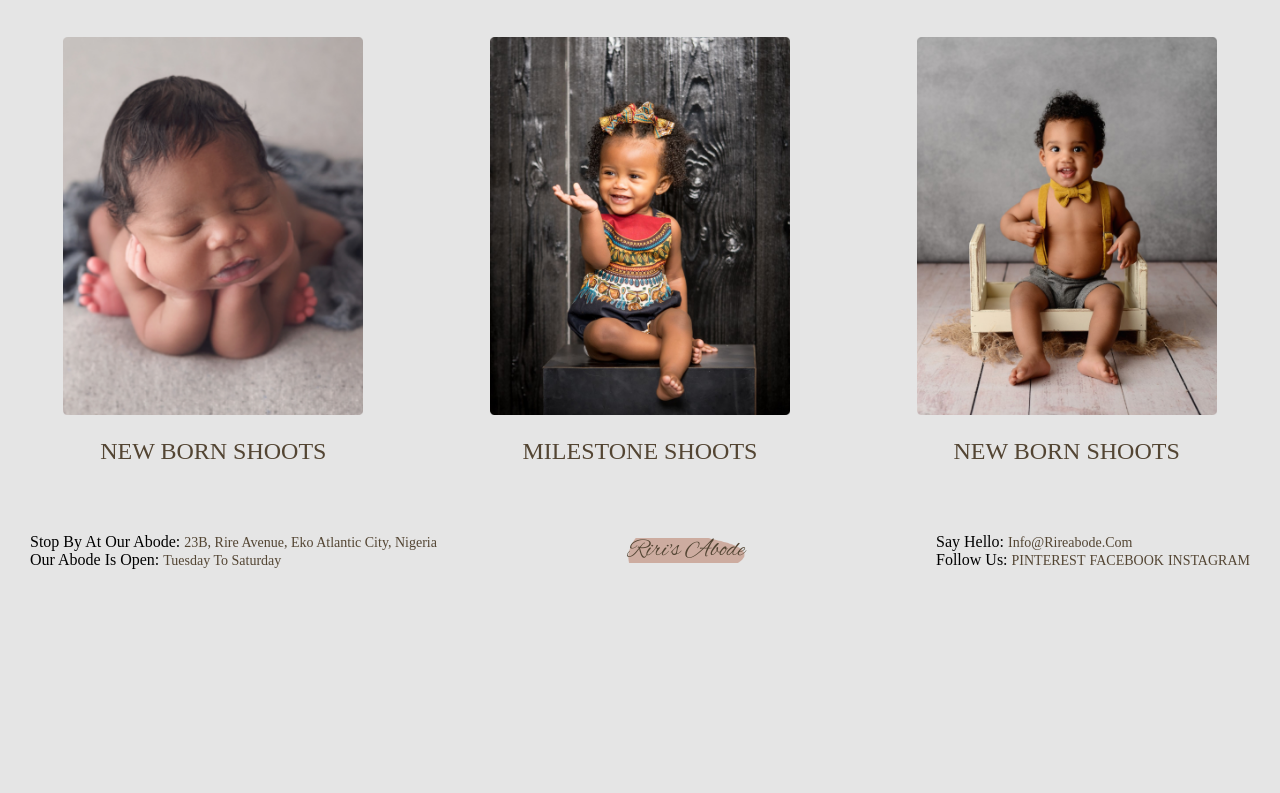
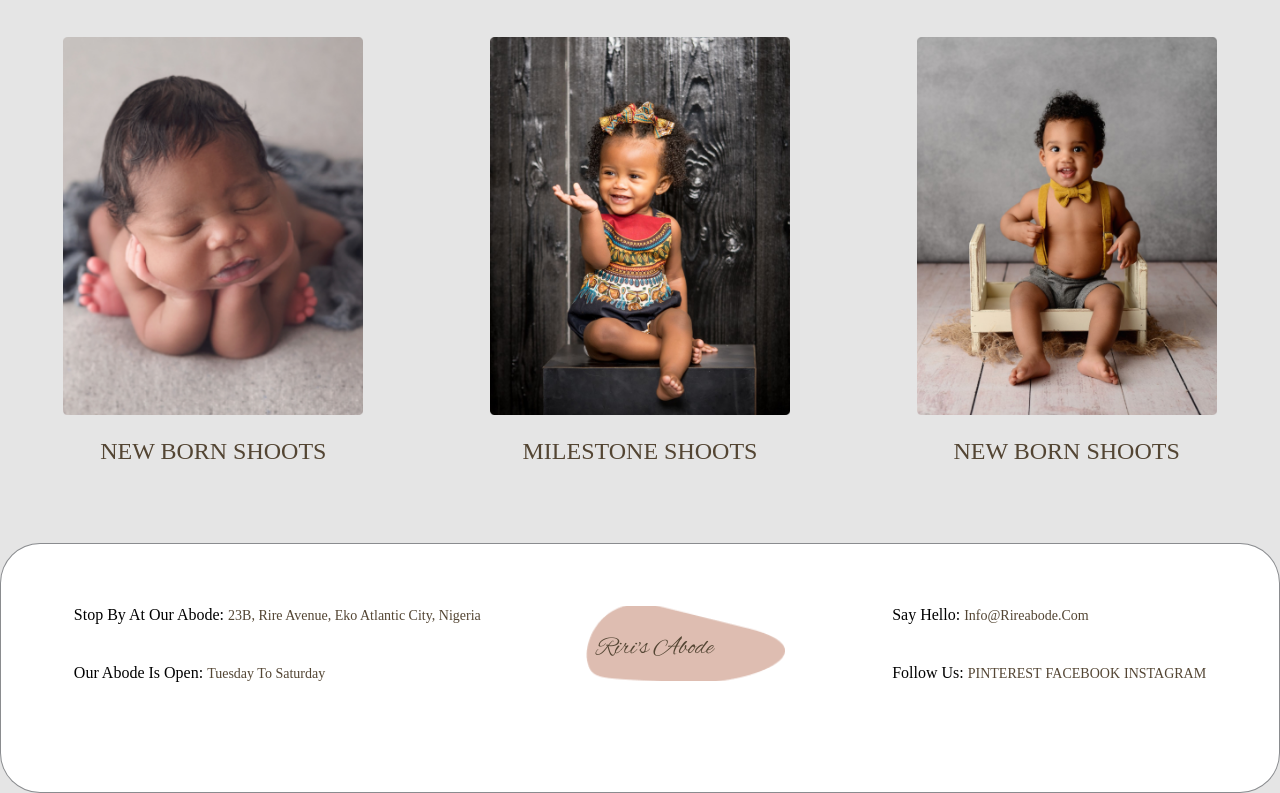
Before and after one commit to aalole/avengersOnePage, a plain HTML site: page index.html in a window 1280 px wide. Shown: the part 2211-3004 px from the top of the page. Before the commit the page ends 2810 px from the top, so only its background shows below. Drawn offline with Linux system fonts and the light colour scheme.

Commit message:
adjust responsiveness

```diff
--- a/index.html
+++ b/index.html
@@ -143,8 +143,6 @@
     </section>
   </main>
   <footer>
-
-
     <div class=" footer-nav-center">
       <a href="" class="logo">Riri's Abode</a>
     </div>
@@ -161,7 +159,7 @@
         </div>
       </div>
       <div class="nav-center">
-        <a href="" class="logo">Riri's Abode</a>
+        <a href="" class="logo hide">Riri's Abode</a>
       </div>
 
       <div class="foot footer-right">
--- a/styles/style.css
+++ b/styles/style.css
@@ -218,7 +218,7 @@ nav ul li a:hover {
 .top-1-text {
     position: relative;
     top: 83px;
-    left: 180px;
+    left: 140px;
 }
 
 .story-top-2 {
@@ -228,13 +228,13 @@ nav ul li a:hover {
 .top-2-text {
     position: relative;
     bottom: 220px;
-    left: 180px;
+    left: 150px;
 }
 
 .top-right-text {
     position: relative;
     top: 352px;
-    left: 180px;
+    left: 150px;
 }
 
 .stories img {
@@ -356,12 +356,32 @@ nav ul li a:hover {
 }
 
 /* footer mobile */
+footer {
+    height: 250px;
+    background-color: #fff;
+    margin-top: 40px;
+    padding-top: 10px;
+    border: 1px solid rgba(22, 27, 32, 0.5);
+    border-radius: 40px;
+  }
+
+  .footer {
+    display: flex;
+    justify-content: space-around;
+    align-items: center;
+    max-width: 1300px;
+
+    margin: 0 auto;
+    height: 180px;
+    padding: 0 20px;
+  }
 .footer-nav-center{
     max-width: 160px;
     margin: 0 auto;
     text-align: center;
     height: 60px;
     padding-bottom: 20px;
+    padding-top: 20px;
 }
 .footer-nav-center a{
     text-decoration: none;
@@ -370,16 +390,11 @@ nav ul li a:hover {
 .footer-center .logo{
     text-transform: capitalize;
 }
-.footer{
-    padding: 30px;
-    display: flex;
-    justify-content: space-between;
-    align-items: center
-}
 .footer p{
     font-size: 16px;
     color: #000;
     text-transform: capitalize;
+    padding: 20px 0;
 }
 .footer span{
     font-size: 14px;
@@ -392,14 +407,15 @@ nav ul li a:hover {
 .logo{
     text-decoration: none
 }
-.nav-center{
-    /* display: none; */
-}
+
 .footer-nav-center{
     background: url("./../images/logo-bcg.png");
     background-size: cover;
     background-position: center;
     background-repeat: no-repeat;
+}
+.hide{
+    display: none
 }
 
 /* footer pc */
@@ -407,4 +423,12 @@ nav ul li a:hover {
     .footer-nav-center{
         display: none;
     }
+    .hide{
+        display: inline-block;
+        height: 60px;
+        width: 200px;
+        padding-top: 15px;
+        padding-left: 10px;
+        margin-top: 15px;
+    }
 }
```
